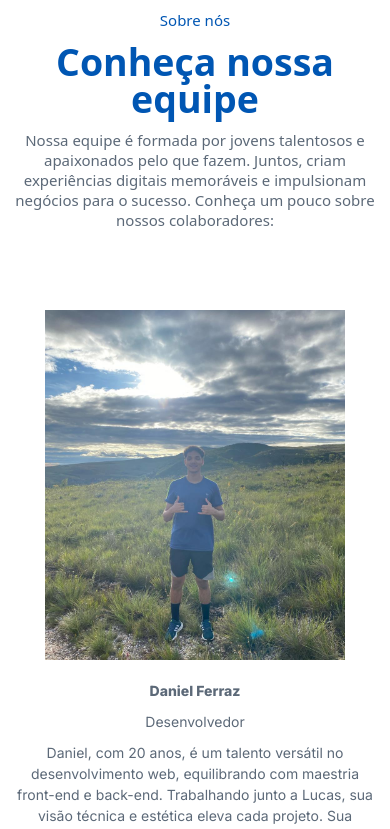
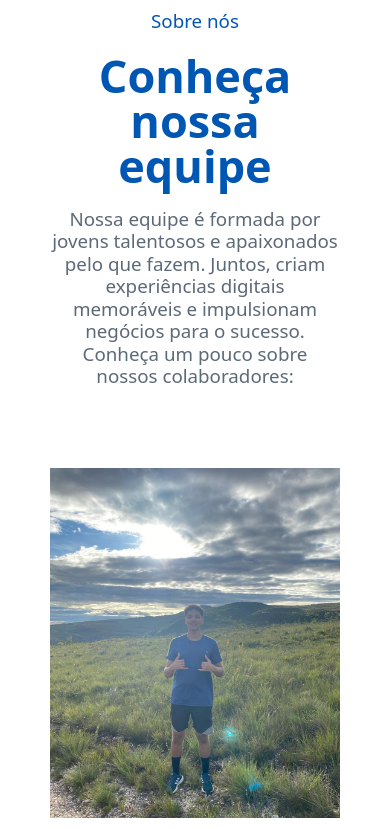
Before and after one commit to Danilim04/LogT3ch, a React (Vite) app: page / in a window 390 px wide. Shown: the part 2660-3489 px from the top of the page. Built offline with nearby package versions, Linux system fonts and the light colour scheme.

Commit message:
ajustesOurtimeResponsividade

```diff
--- a/src/components/Ourtime/index.jsx
+++ b/src/components/Ourtime/index.jsx
@@ -5,15 +5,15 @@ import OurteamCards from '../OurtimeCard'
 const Ourtime = () => {
     return (
         <>
-            <section className='w-full h-full flex flex-col gap-28 px-5 py-36 lg:px-32' >
-                <div className='w-full flex flex-col items-center gap-5 lg:items-start'>
-                    <span className='font-inter text-center text-secundaria text-2xl 2xl:text-4xl'>Sobre nós</span>
-                    <h2 className='font-inter text-center text-secundaria text-6xl font-bold 2xl:text-9xl'>Conheça nossa equipe</h2>
-                    <p className='font-inter text-center text-textosNeutros text-2xl md:w-2/4 lg:text-left 2xl:text-4xl' >
+            <section className='w-full h-full flex flex-col gap-28 px-20 py-36 lg:px-28' >
+                <div className='w-full flex flex-col items-center gap-8 lg:items-start'>
+                    <span className='font-inter text-center text-secundaria text-3xl xl:text-4xl'>Sobre nós</span>
+                    <h2 className='font-inter text-center text-secundaria text-7xl font-bold xl:text-9xl'>Conheça nossa equipe</h2>
+                    <p className='font-inter text-center text-textosNeutros text-3xl md:w-2/4 lg:text-left xl:text-4xl' >
                         Nossa equipe é formada por jovens talentosos e apaixonados pelo que fazem. Juntos, criam experiências digitais memoráveis e impulsionam negócios para o sucesso. Conheça um pouco sobre nossos colaboradores:
                     </p>
                 </div>
-                <div className="flex flex-col gap-24 2xl:grid grid-cols-2 grid-rows-2 2xl:gap-24">
+                <div className="flex flex-col gap-24 xl:grid grid-cols-2 grid-rows-2 xl:gap-x-14">
                     <OurteamCards
                         nome="Daniel Ferraz"
                         trampo='Desenvolvedor'
--- a/src/components/OurtimeCard/style/OurtimeCard.css
+++ b/src/components/OurtimeCard/style/OurtimeCard.css
@@ -1,4 +1,4 @@
-.container-ourtimeCards{
+.container-ourtimeCards {
     width: 100%;
     height: 100%;
     display: flex;
@@ -7,13 +7,12 @@
 }
 
 .container-ourtimeCardsText {
-    width: 60%;
     display: flex;
     flex-direction: column;
-    gap: 10px;
+    gap: 5px;
 }
 
-.container-ourtimeCards img{
+.container-ourtimeCards img {
     width: 30rem;
     height: 35rem;
     margin: 10px;
@@ -22,7 +21,7 @@
     object-position: center;
 }
 
-.container-ourtimeCards h3{
+.container-ourtimeCards h3 {
     font-size: clamp(1.4rem, 0.5083rem + 0.8264vw, 2.4rem);
     font-family: Inter;
     color: var(--cor-textos-neutros);
@@ -31,7 +30,7 @@
 }
 
 .container-ourtimeCards p {
-    font-size: clamp(1.4rem, 0.5083rem + 0.8264vw, 2.4rem);
+    font-size: clamp(1.4rem, 0.5083rem + 0.8264vw, 2.6rem);
     font-family: Inter;
     text-align: left;
     width: 100%;
@@ -44,12 +43,17 @@
     gap: 5px;
 }
 
-.container-ourtimeCardsIcons svg{
+.container-ourtimeCardsIcons svg {
     color: var(--cor-textos-neutros);
     width: 25px;
     height: 25px;
 }
 
+@media (max-width:1280px) {
+    .container-ourtimeCards p {
+        width: 66%;
+    }
+}
 
 @media (max-width:1024px) {
     .container-ourtimeCards {
@@ -72,7 +76,7 @@
     }
 }
 
-@media (max-width:468px){
+@media (max-width:468px) {
     .container-ourtimeCards {
         display: flex;
         flex-direction: column;
@@ -80,6 +84,7 @@
         justify-content: center;
         gap: 10px;
     }
+
     .container-ourtimeCardsText {
         align-items: center;
         justify-content: center;
```
